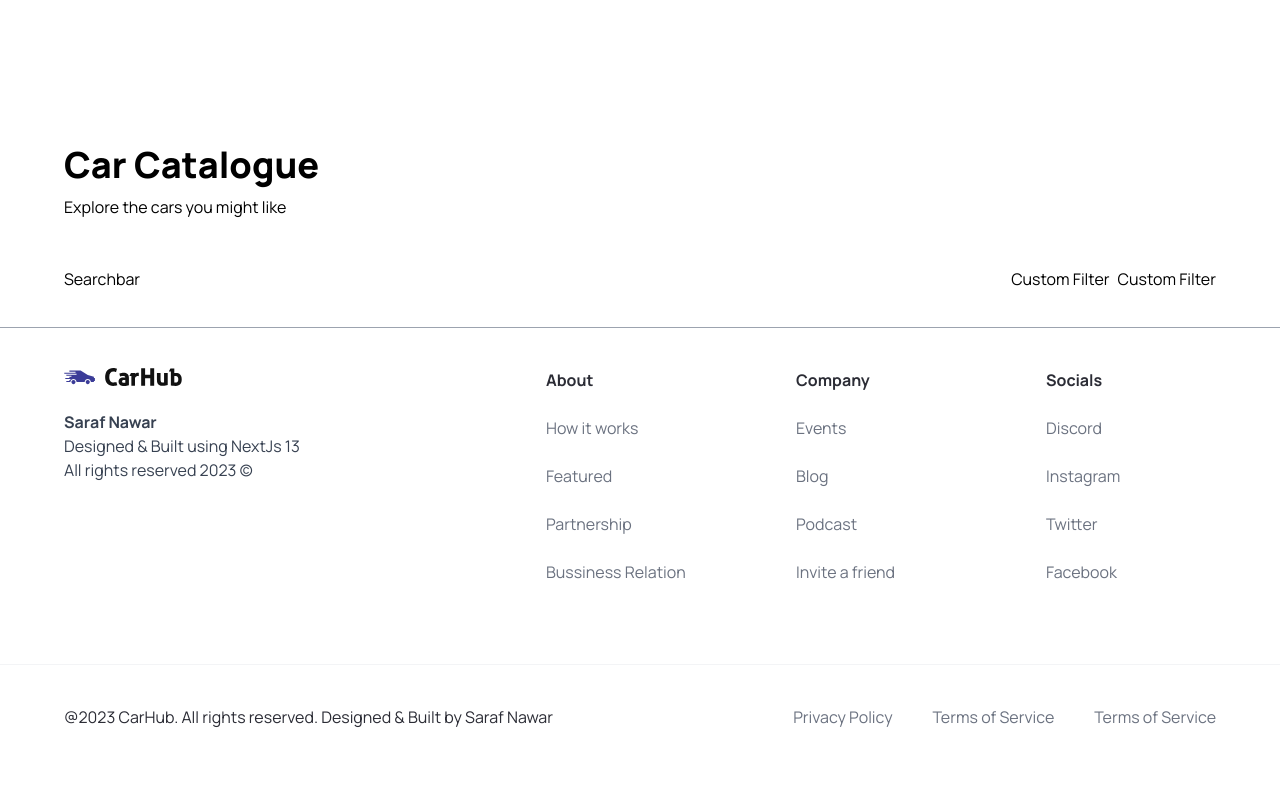
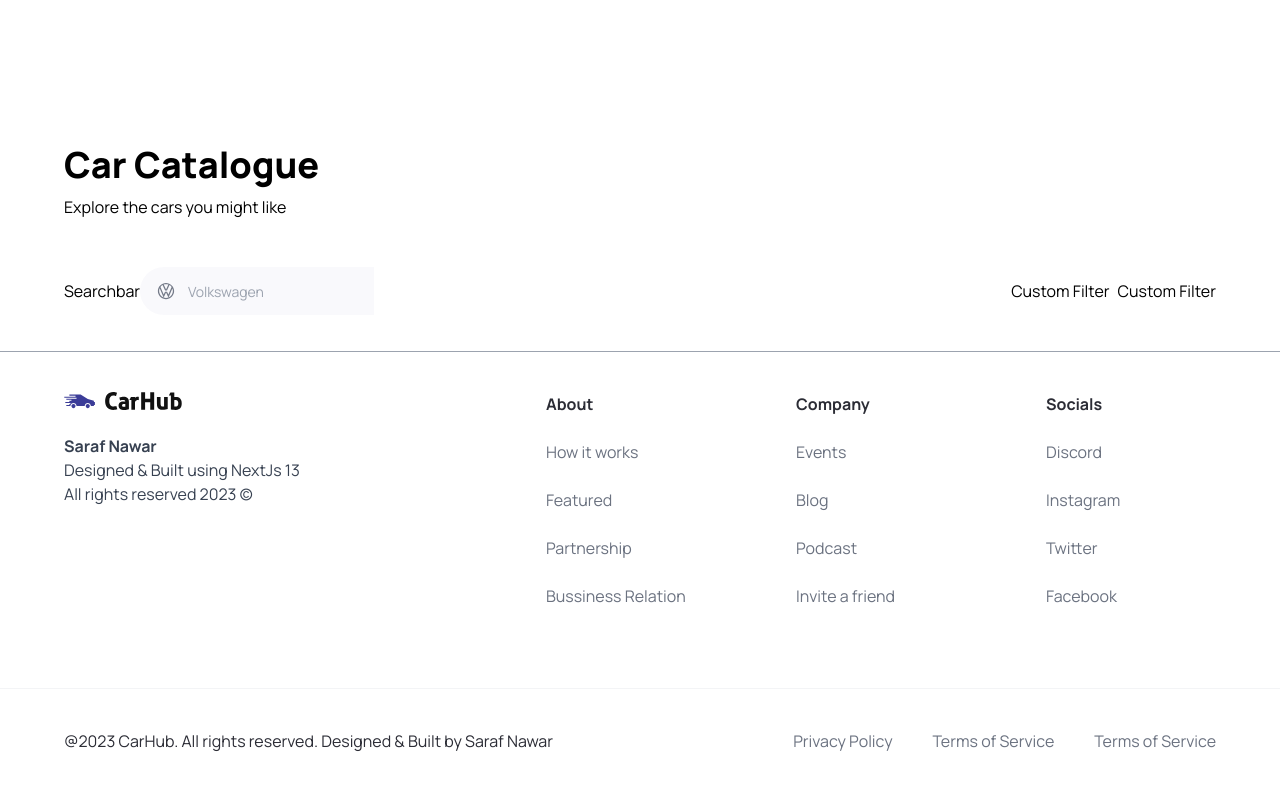
Before and after one commit to Sophack/nextCarApp, a Next.js app: page / in a window 1280 px wide. Shown: the part 719-1508 px from the top of the page. Built offline with nearby package versions, Linux system fonts and the light colour scheme.

Commit message:
added search filter

```diff
--- a/app/page.tsx
+++ b/app/page.tsx
@@ -16,8 +16,8 @@ export default function Home() {
           <SearchBar />
 
           <div className='home__filter-container'>
-            <CustomFilter title='fuel' />
-            <CustomFilter title='year'  />
+          <CustomFilter />
+            <CustomFilter />
           </div>
     </div>
     </div>
--- a/components/SearchBar.tsx
+++ b/components/SearchBar.tsx
@@ -11,6 +11,7 @@ const SearchBar = () => {
     <form className='searchbar' onSubmit={handleSearch}>
         Searchbar
         <div className="search__item">
+            {/* passing the state as props */}
             <SearchManufacturer
             manufacturer={manufacturer}
             setManufacturer={setManufacturer}/>
--- a/components/SearchManufacturer.tsx
+++ b/components/SearchManufacturer.tsx
@@ -1,16 +1,67 @@
 "use client";
-import { Combobox, Transition } from "@headlessui/react"
-import { SearchManufacturerProps } from "@/types"
+import { useState, Fragment } from "react";
+import { Combobox, Transition } from "@headlessui/react";
+import { SearchManufacturerProps } from "@/types";
+import Image from "next/image";
+import { manufacturers } from "@/constants";
 
 
-const SearchManufacturer = ({ manufacturer, setManufacturer} : SearchManufacturerProps) => {
+const SearchManufacturer = ({ manufacturer, setManufacturer } : SearchManufacturerProps) => {
+
+  const [query, setQuery] = useState('');
+
+//   set variables with regular expressions to filter out spaces and make the search case insensitive
+
+    const filteredManufacturers = query === "" ? manufacturers : manufacturers.filter((item) => (
+        item.toLowerCase()
+        .replace(/\s+/g, '')
+        .includes(query.toLowerCase().replace(/\s+/g, '')
+    )));
+
   return (
     <div className="search-manufacturer">
       <Combobox>
         <div className="relative w-full">
-
+        <Combobox.Button className="absolute top-[14px]">
+            <Image src="/car-logo.svg"
+            width={20}
+            height={20}
+            alt="car logo"
+            className="ml-4"/>
+        </Combobox.Button>
+        <Combobox.Input
+        className="search-manufacturer__input"
+        placeholder="Volkswagen"
+        displayValue={(manufacturer: string) => manufacturer}
+        onChange={(e) => setQuery(e.target.value)}
+        />
         </div>
       </Combobox>
+      <Transition
+            as={Fragment}
+            show={filteredManufacturers.length === 0 && query !== ""}
+            enter="transition ease-in duration-100"
+            enterFrom="opacity-0"
+            enterTo="opacity-100"
+            leave="transition ease-in duration-100"
+            leaveFrom="opacity-100"
+            leaveTo="opacity-0"
+            afterLeave={() => setQuery("")}
+          >
+        <Combobox.Options
+        className='absolute mt-1 max-h-60 w-full overflow-auto rounded-md bg-white py-1 text-base shadow-lg ring-1 ring-black ring-opacity-5 focus:outline-none sm:text-sm'
+        static
+        >
+            {filteredManufacturers.length === 0 && query !== "" && (
+                <Combobox.Option
+                value={query}
+                className="search-manufacturer__option"
+                >
+
+                </Combobox.Option>
+            )}
+        </Combobox.Options>
+      </Transition>
     </div>
   )
 }
```
